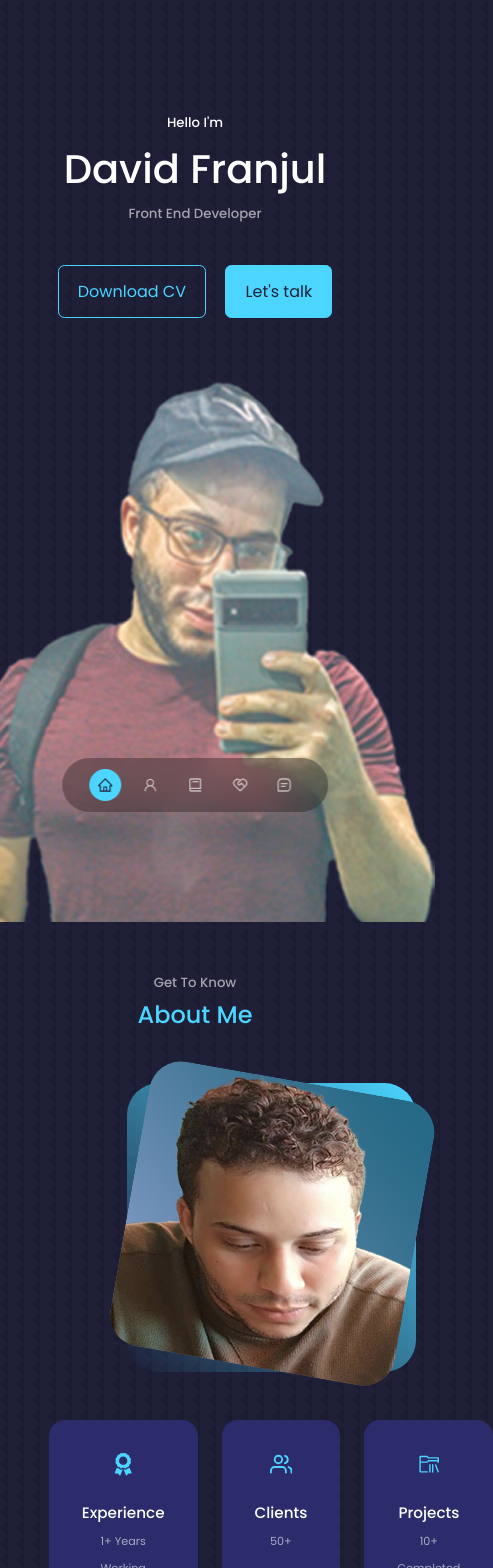
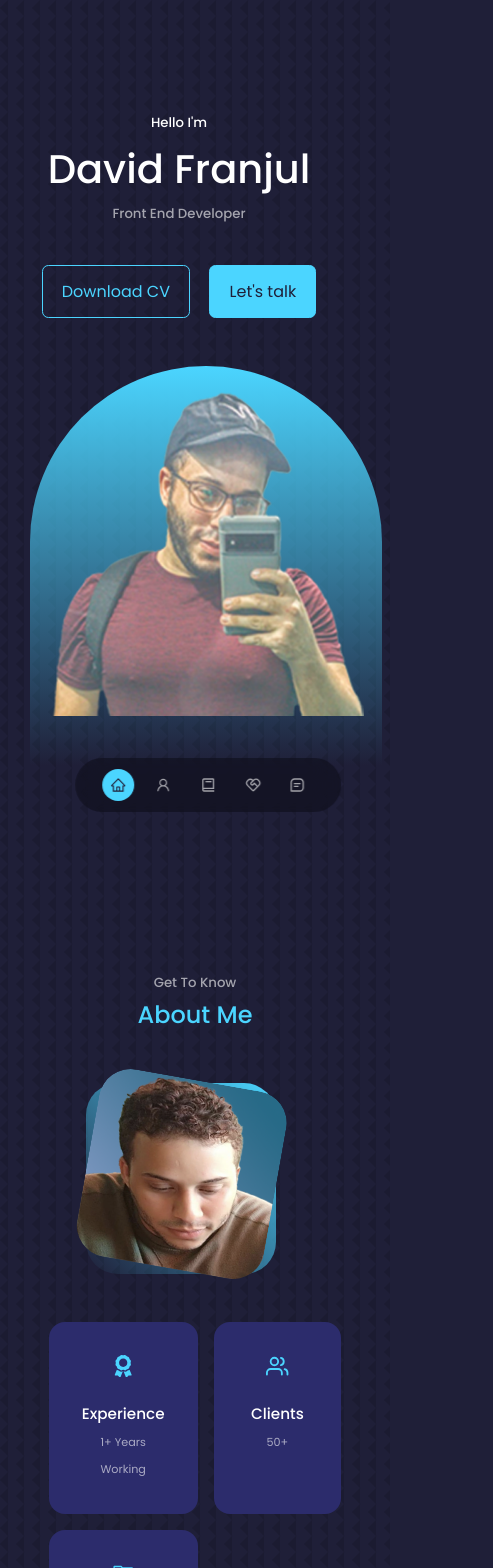
Before and after one commit to DavidFranjul/David-Franjul-PortFolio, a React (Create React App) app: page / in a window 390 px wide. Shown: the top 1568 px of the page, 493 px wide, since content can reach past the window. Built offline with nearby package versions, Linux system fonts and the light colour scheme.

Commit message:
mobile responsiveness issues

```diff
--- a/src/components/About/About.jsx
+++ b/src/components/About/About.jsx
@@ -1,9 +1,9 @@
 import React from "react";
 import "./about.css";
-import ME1 from "../../assets/me-about1.png"
-import { FaAward } from "react-icons/fa"
-import { FiUsers } from "react-icons/fi"
-import { VscFolderLibrary } from "react-icons/vsc"
+import ME1 from "../../assets/me-about1.png";
+import { FaAward } from "react-icons/fa";
+import { FiUsers } from "react-icons/fi";
+import { VscFolderLibrary } from "react-icons/vsc";
 
 const About = () => {
   return (
@@ -12,7 +12,7 @@ const About = () => {
       <h2>About Me</h2>
 
       <div className="container about__container">
-        <div className="about__me">
+        <div className="about__me image__container">
           <div className="about__me-image ">
             <img className="about-section-image" src={ME1} alt="" />
           </div>
@@ -37,18 +37,21 @@ const About = () => {
               <h5>Projects</h5>
               <small>10+ Completed</small>
             </article>
-
           </div>
 
-          <p> Lorem ipsum dolor sit amet consectetur adipisicing elit.
-            Corrupti repudiandae iure et vitae illo quo saepe non dolores
-            ad quidem officia veritatis voluptates repellat temporibus autem
-            eligendi dolor, totam consequuntur?
+          <p>
+            {" "}
+            Lorem ipsum dolor sit amet consectetur adipisicing elit. Corrupti
+            repudiandae iure et vitae illo quo saepe non dolores ad quidem
+            officia veritatis voluptates repellat temporibus autem eligendi
+            dolor, totam consequuntur?
           </p>
 
-          <a href="#contact" className="btn btn-primary"> Let's Talk</a>
+          <a href="#contact" className="btn btn-primary">
+            {" "}
+            Let's Talk
+          </a>
         </div>
-
       </div>
     </section>
   );
--- a/src/components/About/about.css
+++ b/src/components/About/about.css
@@ -107,8 +107,15 @@ max-height: auto;
     .about__me{
         width: 65%;
         margin: 0 auto 3rem;
+            }
 
+    .image__container{
+            position: relative; right: .9rem;
+    }
 
+    .about__me-image{
+        margin-right: auto;
+        margin-left: auto;
     }
 
     .about-section-image{
@@ -116,7 +123,7 @@ max-height: auto;
 
     }
 
-    .about__card{
+    .about__cards{
         grid-template-columns: 1fr 1fr;
         gap: 1rem;
 
--- a/src/components/Header/Header.jsx
+++ b/src/components/Header/Header.jsx
@@ -9,15 +9,17 @@ const Header = () => {
   return (
     <header>
       <div className="container header__container">
-        <h5>Hello I'm</h5>
-        <h1>David Franjul</h1>
-        <h5 className="text-light">Front End Developer</h5>
-        <CTA />
-        <Headersocials />
+        <div className="header-top">
+          <h5>Hello I'm</h5>
+          <h1>David Franjul</h1>
+          <h5 className="text-light">Front End Developer</h5>
+          <CTA />
+          <Headersocials />
+        </div>
         <div className="image-and-div">
           <div className="me">
-            <div className="image-me">
-              <img src={meSMALL} alt="me" />
+            <div>
+              <img src={meSMALL} alt="me" className="image-me" />
             </div>
           </div>
         </div>
--- a/src/components/Header/header.css
+++ b/src/components/Header/header.css
@@ -58,9 +58,9 @@ header {
 }
 
 .image-me{
-    height: 30rem;
-    width: 100%;
-    overflow: hidden;
+width: 25rem;
+height: auto;
+
 }
 
 /* ========================= SCROLL DOWN ==================== */
@@ -95,21 +95,23 @@ header {
 
     }
 
-    .image-and-div{
-        position: relative;
-        object-fit: cover
+    .header-top{
+        position: relative; left: -1rem;
     }
+
+.image-and-div{
+    position: relative;
+}
+
     .me{
-       background: none;
-       height: 10rem;
-
-       position: absolute;right: -5rem;
+        width: 22rem;
+        height: 25rem;
+        position: absolute; left: -1.2rem
     }
 
     .image-me{
-       width: 500px;
-       height: 540px;
-       overflow:hidden;
+        width: 20rem;
+        height: auto;
     }
 
     .header__socials {
--- a/src/components/Nav/nav.css
+++ b/src/components/Nav/nav.css
@@ -34,3 +34,13 @@ nav a.active{
     color: var(--color-bg);
 
 }
+
+
+/* =========================== MEDIA QUERY(Small) */
+
+@media screen and (max-width: 600px){
+   nav {
+    position: fixed; left: 13rem;
+   }
+
+}
--- a/src/components/PortFolio/portfolio.css
+++ b/src/components/PortFolio/portfolio.css
@@ -63,11 +63,12 @@
         grid-template-columns: 1fr;
         gap: 1.5rem;
         position: relative; right: 2rem;
+
     }
 
     .portfolio__item-image{
-        width: 25rem;
-        height: 23rem;
+        width: 20rem;
+        height: 17rem;
     }
 
 
```
Also changed, not shown: src/assets/me-small.png.
